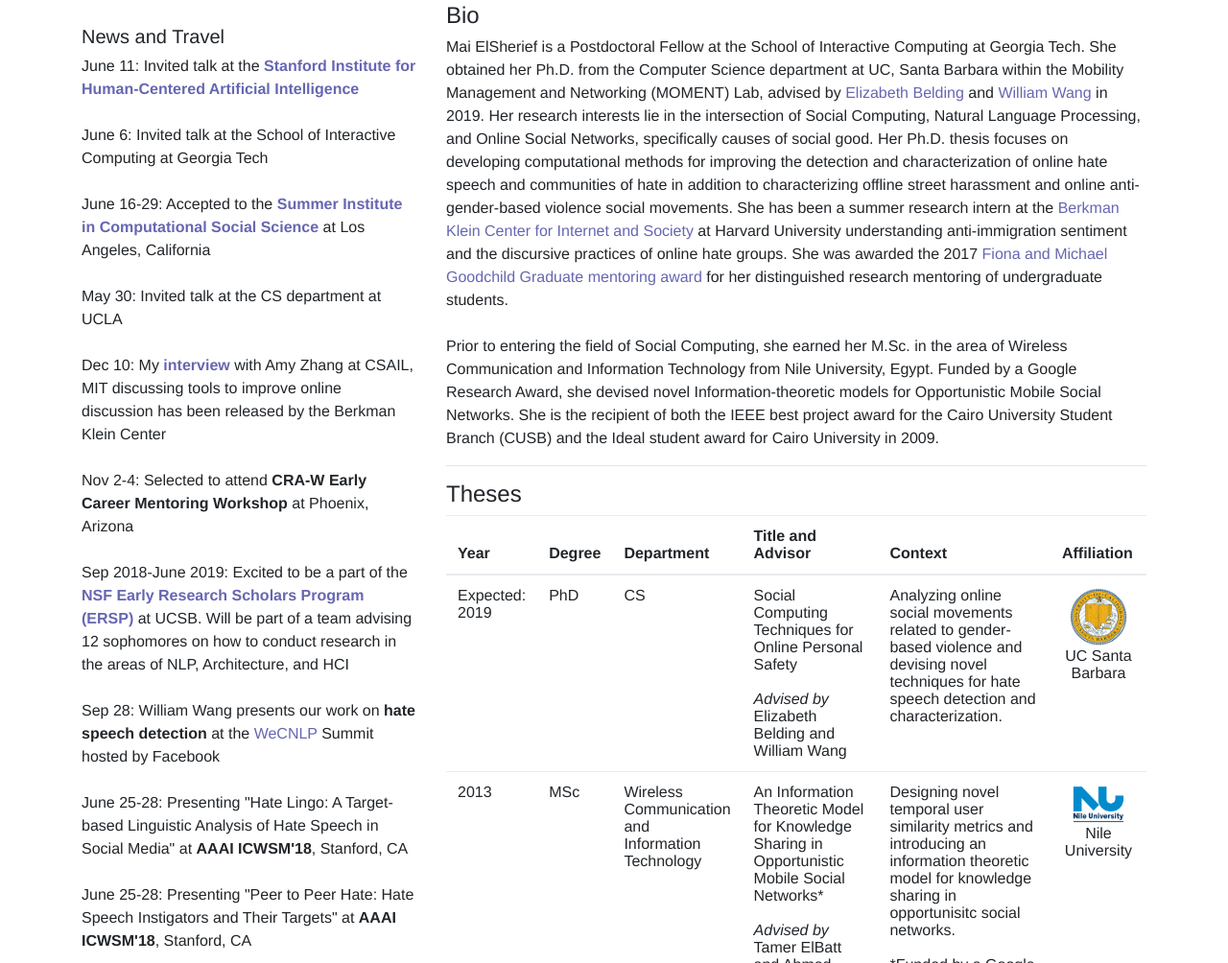
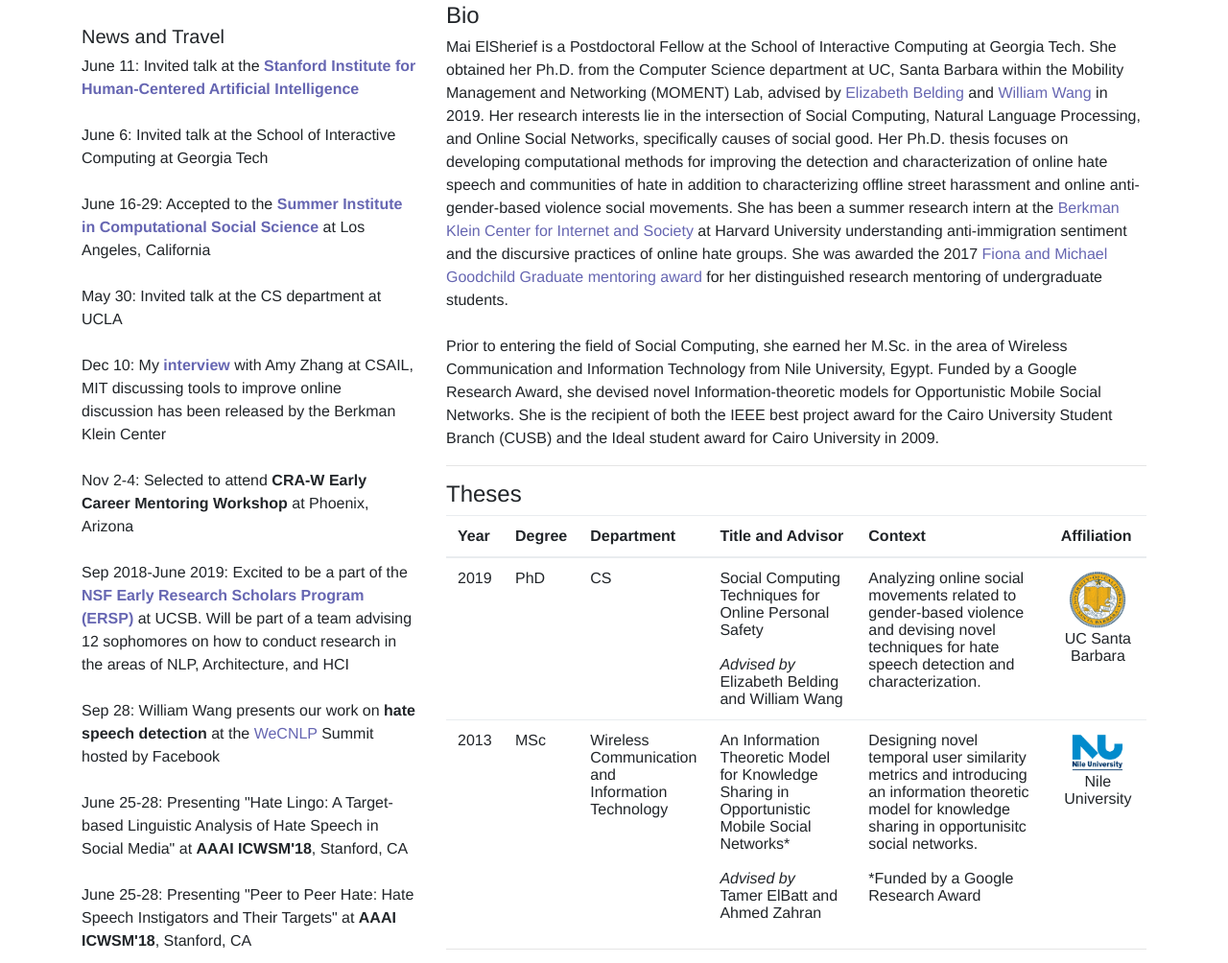
Before and after one commit to mayelsherif/melsherif, a plain HTML site: page index.html in a window 1280 px wide. Shown: the part 214-1218 px from the top of the page at 96% size. Drawn offline with nearby package versions, Linux system fonts and the light colour scheme.

Commit message:
Update index.html

```diff
--- a/index.html
+++ b/index.html
@@ -235,7 +235,7 @@ She was awarded the 2017 <a href= "https://www.cs.ucsb.edu/spotlights/graduate-s
                                 <!-- Here goes your theses -->
                                 <tr>
                                     <!-- <td><img align="right" src="img/lats17.jpg"></td> -->
-                                    <td valign="top">Expected: 2019</td>
+                                    <td valign="top">2019</td>
                                     <td valign="top">PhD</td>
                                     <td valign="top">CS</td>
                                     <td valign="top">Social Computing Techniques for Online Personal Safety<br><br><i>Advised by</i><br>Elizabeth Belding and William Wang</td>
```
